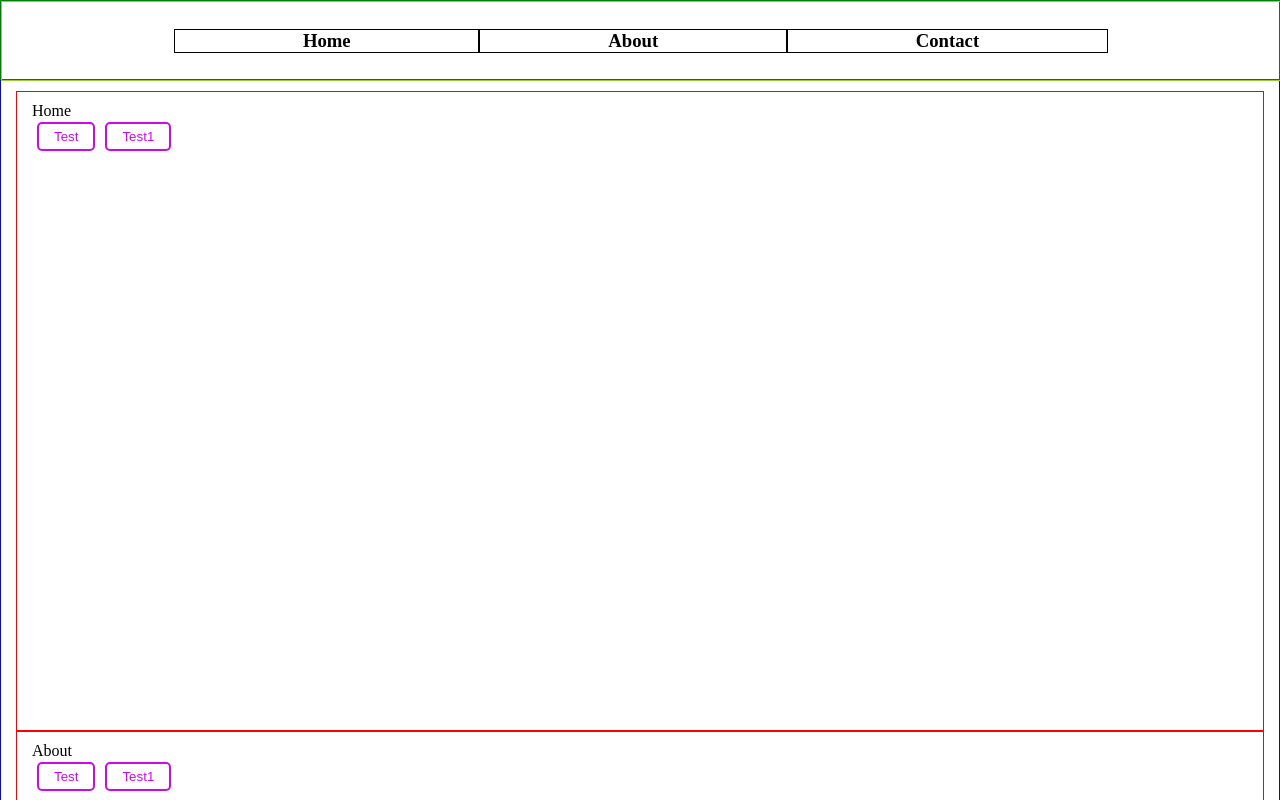
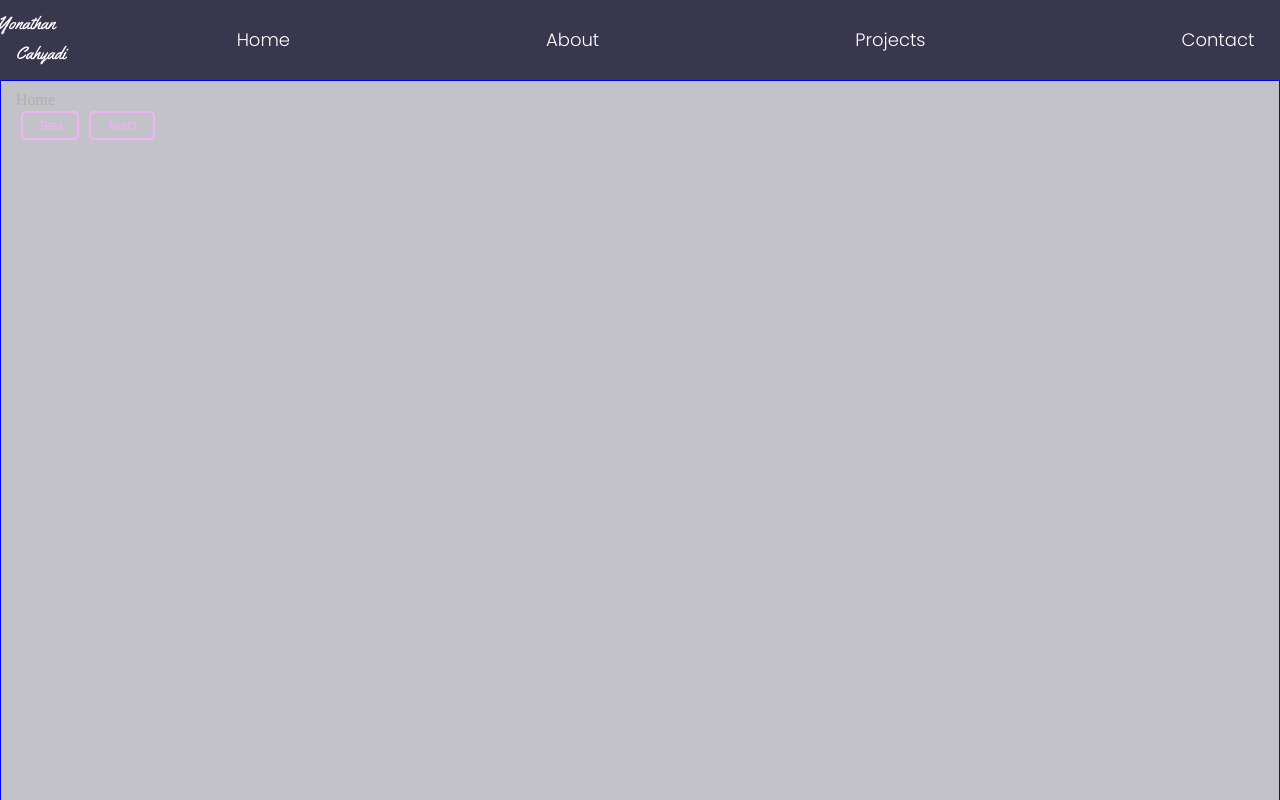
Before and after one commit to YonathanCahyadi/yonathancahyadi.github.io, a React app: page / in a window 1280 px wide. Shown: the top 800 px of the page. Built offline with nearby package versions, Linux system fonts and the light colour scheme.

Commit message:
Added Logo and Background Color || Need to adjust the offset

```diff
--- a/package.json
+++ b/package.json
@@ -21,6 +21,7 @@
   },
   "devDependencies": {
     "@babel/core": "^7.12.10",
+    "@babel/plugin-proposal-class-properties": "^7.12.13",
     "@babel/preset-env": "^7.12.11",
     "@babel/preset-react": "^7.12.10",
     "babel-loader": "^8.2.2",
@@ -28,6 +29,7 @@
     "html-webpack-plugin": "^4.5.1",
     "nodemon": "^2.0.7",
     "style-loader": "^2.0.0",
+    "svg-url-loader": "^7.1.1",
     "webpack": "^5.19.0",
     "webpack-cli": "^4.4.0",
     "webpack-dev-server": "^3.11.2"
--- a/src/App.js
+++ b/src/App.js
@@ -1,27 +1,28 @@
 import React from 'react';
-import { Link, Element, Events, animateScroll as scroll, scrollSpy, scroller } from 'react-scroll';
+import { Link, Element, Events as scroll, scrollSpy, scroller } from 'react-scroll';
+import styled from 'styled-components';
 
 import HomePage from './pages/Home';
 
-import styled from 'styled-components';
-import { element } from 'prop-types';
+import logo from './assets/yonathan-cahyadi-logo.svg';
 
 
 const StyledContentDiv = styled.div`
     border: 1px solid blue;
-    padding: 10px 0px;
 `;
 
 const StyledPageDiv = styled.div`
-    border: 1px solid red;
+    // border: 1px solid red;
     padding: 10px 15px;
-    margin: 0px 15px;
-    min-height: 80vh;
-    max-height: 80vh;
+    min-height: 90vh;
+    max-height: 90vh;
+    background-color: ${(props) => props.secondary ? "#39374D" : "#39374D"};
+    opacity: ${(props) => props.secondary ? "0.5" : "0.3"};
+
 `;
 
 const StyledNav= styled.nav`
-    border: 1px solid green;
+     // border: 1px solid green;
     position: fixed;
     min-height: 10vh;
     max-height: 10vh;
@@ -29,87 +30,116 @@ const StyledNav= styled.nav`
     max-width: 100vw;
     height: 10vh;
     width: 100vw;
+    background-color: #39374D;
+    z-index: 10;
 `;
 
 const StyledSpacer = styled.div`
-    border: 1px solid violet;
+    // border: 3px solid violet;
     min-height: 10vh;
     max-height: 10vh;
 `;
 
 const StyledUl = styled.ul`
-    border: 1px solid yellowgreen;
+    // border: 1px solid yellowgreen;
     list-style-type: none;
     width: inherit;
     height: inherit;
     display: flex;
     justify-content: center;
     align-items: center;
+
+
 `;
 
 const StyledLi = styled.li`
-    border: 1px solid black;
+    // border: 1px solid black;
     display: inline-block;
-    padding: 0px 10%;
+    padding: 5px 10%;
+
+
+    font-family: 'Poppins', 'sans-serif';
+    color: #FFFFFF;
+    line-height: 28.5px;
+    font-size: 18px;
+    font-style: normal;
+    font-weight: 300;
+
+
+
 `;
 
-const StyledNavSelection = styled.h3`
+const StyledNavSelection = styled(Link)`
 
-    border-bottom: ${(props) => props.active ? '2px solid teal' : 'none'};
+    &.active {
+        border-bottom: 2px solid teal;
+    }
 
     &:hover {
         border-bottom: 2px solid teal;
     }
 `;
 
+
+const StyledLogo = styled.img`
+    //border: 1px solid red;
+    padding: 0px 40px 0px 100px;
+`;
+
 class App extends React.Component {
 
+    state = {
+        activePage: 'home'
+    }
+
+    constructor(props){
+        super(props);
+        this.setActivePage = this.setActivePage.bind(this);
+    }
 
     componentDidMount(){
-        Events.scrollEvent.register('begin', (to, element) => {
-            console.log(`being -> ${to} -- ${arguments}`)
-        })
-
-        Events.scrollEvent.register('end', (to, element) => {
-            console.log(`end -> ${to} -- ${arguments}`)
-        })
-
         scrollSpy.update();
     }
 
     componentWillUnmount() {
-        Events.scrollEvent.remove('begin');
-        Events.scrollEvent.remove('end');
 
     }
 
-    setActive(){
+    setActivePage(page){
+        this.setState({
+            activePage: page
+        })
+    }
 
-    }
 
     render(){
         return(
             <div>
                 <StyledNav>
                     <StyledUl>
+                        <StyledLogo src={logo} />
                         <StyledLi>
-                            <Link activeClass='active' to='home' offset={-122} spy={true} smooth={true}>
-                                <StyledNavSelection >Home</StyledNavSelection>
-                            </Link>
+                            <StyledNavSelection activeClass='active' to='home' offset={-150} spy={true} smooth={true}>
+                                Home
+                            </StyledNavSelection>
                         </StyledLi>
                         <StyledLi>
-                            <Link activeClass='active' to='about' offset={-122} spy={true} smooth={true}>
-                                <StyledNavSelection>About</StyledNavSelection>
-                            </Link>
+                            <StyledNavSelection activeClass='active' to='about' offset={-105} spy={true} smooth={true}>
+                                About
+                            </StyledNavSelection>
                         </StyledLi>
                         <StyledLi>
-                            <Link activeClass='active' to='contact' offset={-122} spy={true} smooth={true}>
-                                <StyledNavSelection>Contact</StyledNavSelection>
-                            </Link>
+                            <StyledNavSelection activeClass='active' to='projects' offset={-105} spy={true} smooth={true}>
+                                Projects
+                            </StyledNavSelection>
+                        </StyledLi>
+                        <StyledLi>
+                            <StyledNavSelection activeClass='active' to='contact' offset={-105} spy={true} smooth={true}>
+                                Contact
+                            </StyledNavSelection>
                         </StyledLi>
                     </StyledUl>
                 </StyledNav>
-
                 <StyledSpacer />
 
                 <StyledContentDiv>
@@ -117,11 +147,15 @@ class App extends React.Component {
                         <Element name='home'>Home</Element>
                         <HomePage />
                     </StyledPageDiv>
-                    <StyledPageDiv>
+                    <StyledPageDiv secondary>
                         <Element name='about'>About</Element>
                         <HomePage />
                     </StyledPageDiv>
                     <StyledPageDiv>
+                        <Element name='projects'>Projects</Element>
+                        <HomePage />
+                    </StyledPageDiv>
+                    <StyledPageDiv secondary>
                         <Element name='contact'>Contact</Element>
                         <HomePage />
                     </StyledPageDiv>
--- a/src/index.html
+++ b/src/index.html
@@ -4,6 +4,9 @@
     <meta charset="UTF-8">
     <meta name="viewport" content="width=device-width, initial-scale=1.0">
     <title>Yonathan Cahyadi</title>
+
+    <link rel="preconnect" href="https://fonts.gstatic.com">
+    <link href="https://fonts.googleapis.com/css2?family=Poppins:wght@100;200;300;400;600;700&family=Yellowtail&display=swap" rel="stylesheet">
 </head>
 <body>
     <div id="root">
--- a/webpack.config.js
+++ b/webpack.config.js
@@ -1,5 +1,6 @@
 const path = require("path");
 const HtmlWebpackPlugin = require("html-webpack-plugin");
+
 
 module.exports = {
     mode: "development",
@@ -15,12 +16,26 @@ module.exports = {
                 exclude: /node_modules/,
                 loader: "babel-loader",
                 options: {
-                    presets: ["@babel/preset-env", "@babel/preset-react"]
+                    presets: ["@babel/preset-env", "@babel/preset-react", {
+                        'plugins': [
+                            "@babel/plugin-proposal-class-properties"
+                        ]
+                    }]
                 }
+
             },
             {
                 test: /\.css$/,
                 use: ["style-loader", "css-loader"]
+            },
+            {
+                test: /\.svg$/,
+                use: {
+                    loader: 'svg-url-loader',
+                    options: {
+                        limit: 10000
+                    }
+                }
             }
         ]
     },
```
Also changed, not shown: src/assets/yonathan-cahyadi-logo.svg (added), 1 other file (tests, documents, lock files or other folders).
